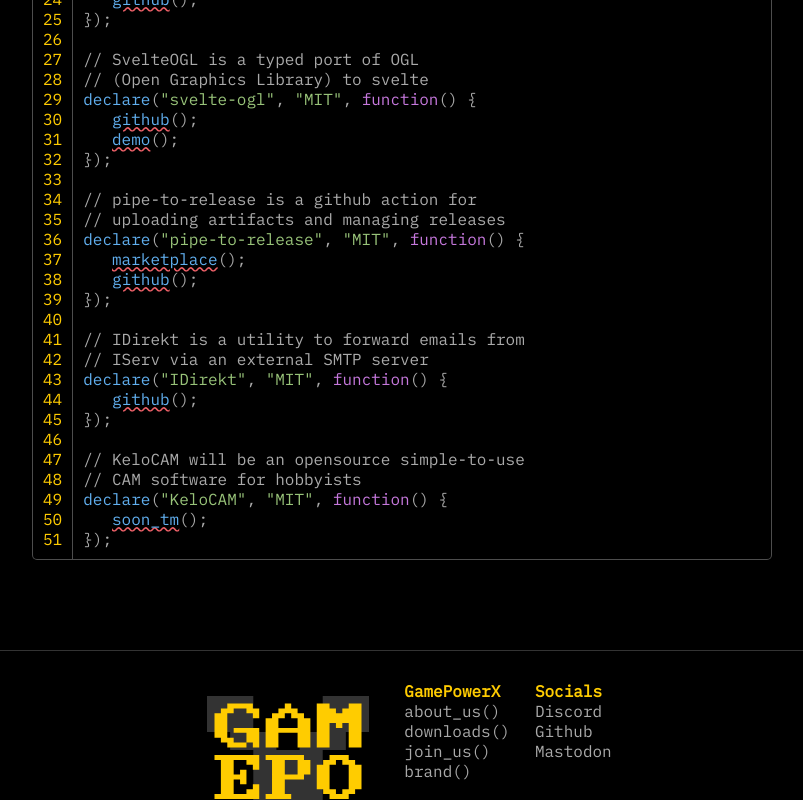
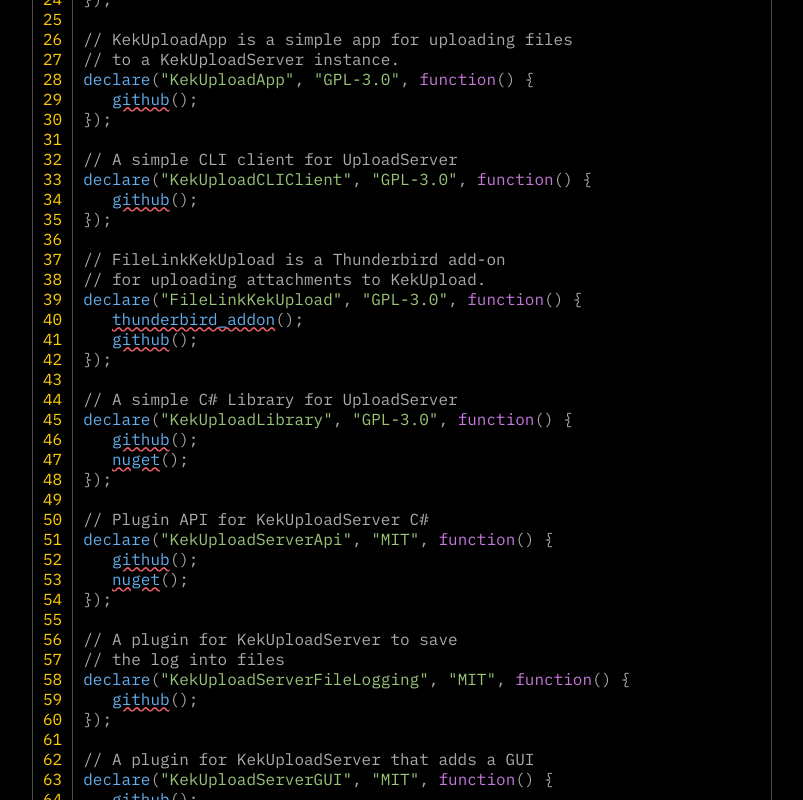
Before and after one commit to GamePowerX/gamepowerx.github.io, a SvelteKit app: page / in a window 1280 px wide. Shown: the part 880-1680 px from the top of the page, without its empty margins (238-1041 px from the left). Built offline with nearby package versions, Linux system fonts and the light colour scheme.

Commit message:
Updated project list from GitHub

```diff
--- a/src/routes/+page.svelte
+++ b/src/routes/+page.svelte
@@ -42,6 +42,46 @@
 			],
 		},
 		{
+			name: "KekUploadServer",
+			license: "GPL-3.0",
+			description: ["A new version of the KekUploadServer"],
+			links: [
+				{
+					url: "https://github.com/GamePowerX/KekUploadServer",
+					name: "github",
+				},
+				{
+					url: "https://newupload.gamepowerx.com",
+					name: "demo",
+				},
+			],
+		},
+		{
+			name: "KekUploadApp",
+			license: "GPL-3.0",
+			description: [
+				"KekUploadApp is a simple app for uploading files",
+				"to a KekUploadServer instance.",
+			],
+			links: [
+				{
+					url: "https://github.com/GamePowerX/KekUploadApp",
+					name: "github",
+				},
+			],
+		},
+		{
+			name: "KekUploadCLIClient",
+			license: "GPL-3.0",
+			description: ["A simple CLI client for UploadServer"],
+			links: [
+				{
+					url: "https://github.com/GamePowerX/KekUploadCLIClient",
+					name: "github",
+				},
+			],
+		},
+		{
 			name: "FileLinkKekUpload",
 			license: "GPL-3.0",
 			description: [
@@ -60,17 +100,76 @@
 			],
 		},
 		{
-			name: "svelte-ogl",
-			license: "MIT",
-			description: ["SvelteOGL is a typed port of OGL", "(Open Graphics Library) to svelte"],
+			name: "KekUploadLibrary",
+			license: "GPL-3.0",
+			description: ["A simple C# Library for UploadServer"],
 			links: [
 				{
-					url: "https://github.com/GamePowerX/svelte-ogl",
+					url: "https://github.com/GamePowerX/KekUploadLibrary",
 					name: "github",
 				},
 				{
-					url: "https://gamepowerx.com/svelte-ogl/",
-					name: "demo",
+					url: "https://www.nuget.org/packages/CraftingDragon007.KekUploadLibrary",
+					name: "nuget",
+				},
+			],
+		},
+		{
+			name: "KekUploadServerApi",
+			license: "MIT",
+			description: ["Plugin API for KekUploadServer C#"],
+			links: [
+				{
+					url: "https://github.com/GamePowerX/KekUploadServerApi",
+					name: "github",
+				},
+				{
+					url: "https://www.nuget.org/packages/GamePowerX.KekUploadServerApi/",
+					name: "nuget",
+				},
+			],
+		},
+		{
+			name: "KekUploadServerFileLogging",
+			license: "MIT",
+			description: ["A plugin for KekUploadServer to save", "the log into files"],
+			links: [
+				{
+					url: "https://github.com/GamePowerX/KekUploadServerFileLogging",
+					name: "github",
+				},
+			],
+		},
+		{
+			name: "KekUploadServerGUI",
+			license: "MIT",
+			description: ["A plugin for KekUploadServer that adds a GUI"],
+			links: [
+				{
+					url: "https://github.com/GamePowerX/KekUploadServerGUI",
+					name: "github",
+				},
+			],
+		},
+		{
+			name: "KekUploadDatabaseConversionTool",
+			license: "GPL-3.0",
+			description: [],
+			links: [
+				{
+					url: "https://github.com/GamePowerX/KekUploadDatabaseConversionTool",
+					name: "github",
+				},
+			],
+		},
+		{
+			name: "kekupload-e2e",
+			license: "No license",
+			description: ["End To End Tests for KekUploadServer", "and clients"],
+			links: [
+				{
+					url: "https://github.com/GamePowerX/kekupload-e2e",
+					name: "github",
 				},
 			],
 		},
@@ -93,27 +192,13 @@
 			],
 		},
 		{
-			name: "IDirekt",
-			license: "MIT",
-			description: [
-				"IDirekt is a utility to forward emails from",
-				"IServ via an external SMTP server",
-			],
+			name: "qBittorrent-Enhanced-Edition-Alpha",
+			license: "GPL-2.0-or-later + OpenSSL exception",
+			description: ["qBittorrent BitTorrent client"],
 			links: [
 				{
-					url: "https://github.com/GamePowerX/IDirekt",
+					url: "https://github.com/GamePowerX/qBittorrent-Enhanced-Edition-Alpha",
 					name: "github",
-				},
-			],
-		},
-		{
-			name: "KeloCAM",
-			license: "MIT",
-			description: ["KeloCAM will be an opensource simple-to-use", "CAM software for hobbyists"],
-			links: [
-				{
-					url: "#",
-					name: "soon_tm",
 				},
 			],
 		},
```
